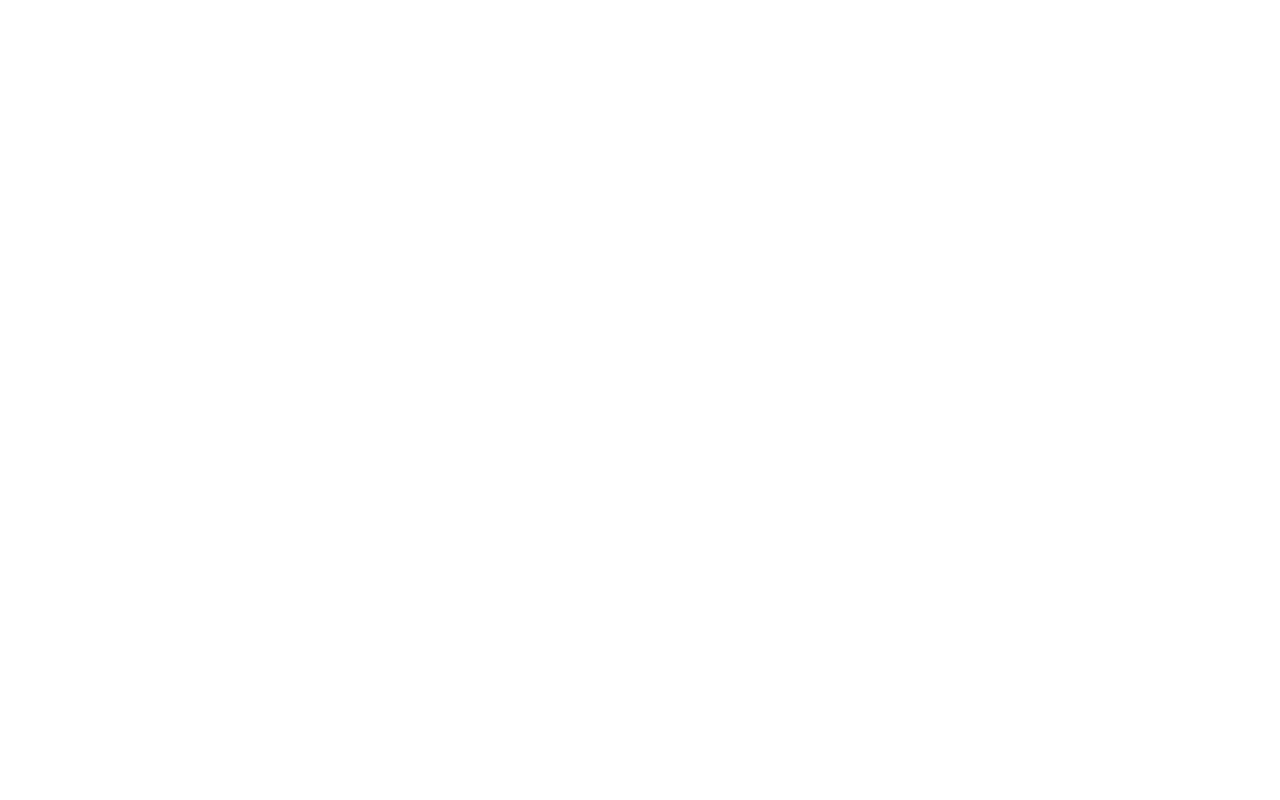
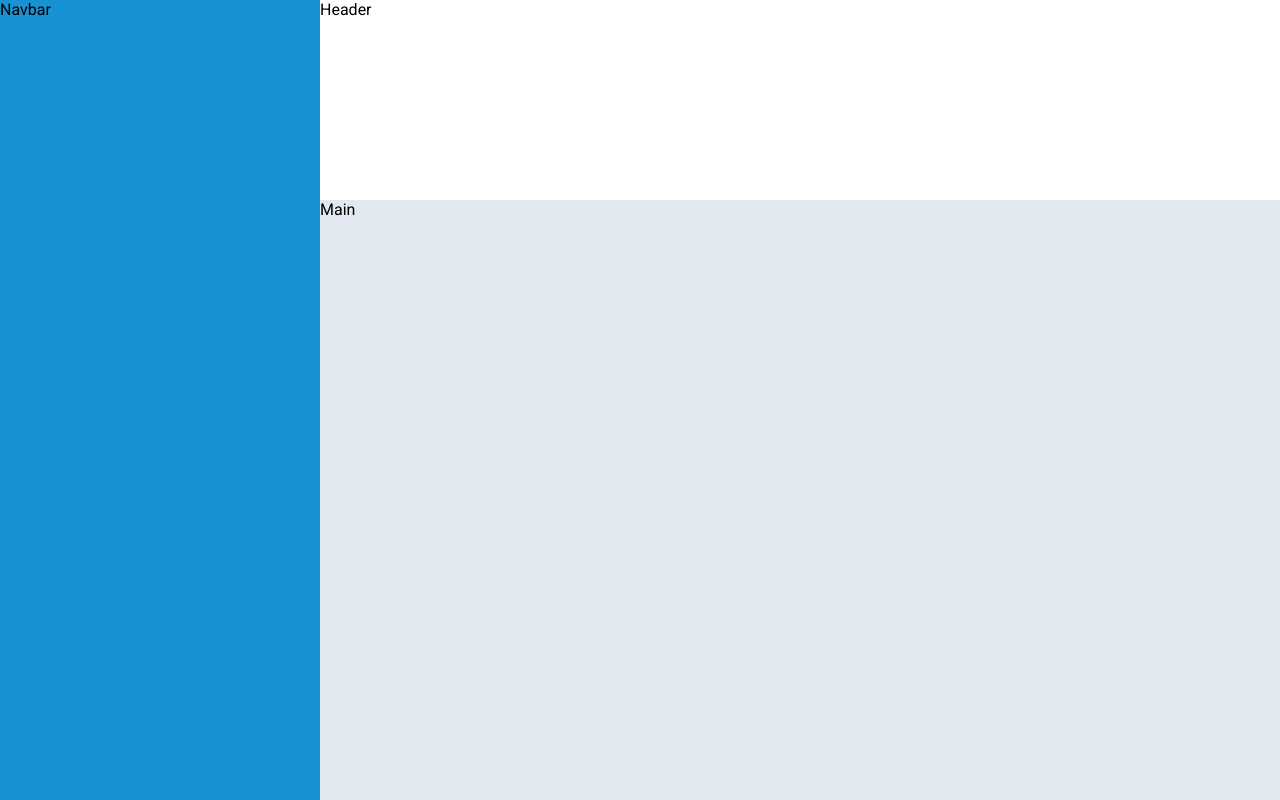
Before and after one commit to AlexdelCarmen/admin-dashboard-project, a plain HTML site: page index.html in a window 1280 px wide. Drawn offline with Linux system fonts and the light colour scheme.

Commit message:
Create basic layout for navbar, header and main.

```diff
--- a/index.html
+++ b/index.html
@@ -6,6 +6,16 @@
     <meta name="viewport" content="width=device-width, initial-scale=1.0" />
     <title>Admin Dashboard Project</title>
     <link rel="stylesheet" href="./style.css" />
+    <link rel="preconnect" href="https://fonts.googleapis.com" />
+    <link rel="preconnect" href="https://fonts.gstatic.com" crossorigin />
+    <link
+      href="https://fonts.googleapis.com/css2?family=Roboto:wght@300;400;700&display=swap"
+      rel="stylesheet"
+    />
   </head>
-  <body></body>
+  <body>
+    <header>Header</header>
+    <div class="navbar">Navbar</div>
+    <main>Main</main>
+  </body>
 </html>
--- a/style.css
+++ b/style.css
@@ -1,8 +1,41 @@
 * {
   box-sizing: border-box;
+}
+
+:root {
+  --light-color-1: #ffffff;
+  --light-color-2: #e2e8f0;
+  --light-color-3: #6b6b6b;
+  --accent-color-1: #1992d4;
+  --accent-color-2: #f0b52c;
+  --xl-size: 32px;
+  --lg-size: 24px;
+  --md-size: 18px;
+  --sm-size: 14px;
 }
 
 body {
   padding: 0;
   margin: 0;
+  font-family: "Roboto", sans-serif;
+  display: grid;
+  grid-template-columns: 1fr 3fr;
+  grid-template-rows: 1fr 3fr;
 }
+
+header {
+  background-color: var(--light-color-1);
+  grid-area: 1 / 2 / 2 / 3;
+  height: 10vh;
+}
+
+.navbar {
+  background-color: var(--accent-color-1);
+  grid-area: 1 / 1 / 3 / 2;
+  height: 100vh;
+}
+
+main {
+  background-color: var(--light-color-2);
+  grid-area: 2 / 2 / 3 / 3;
+}
```
